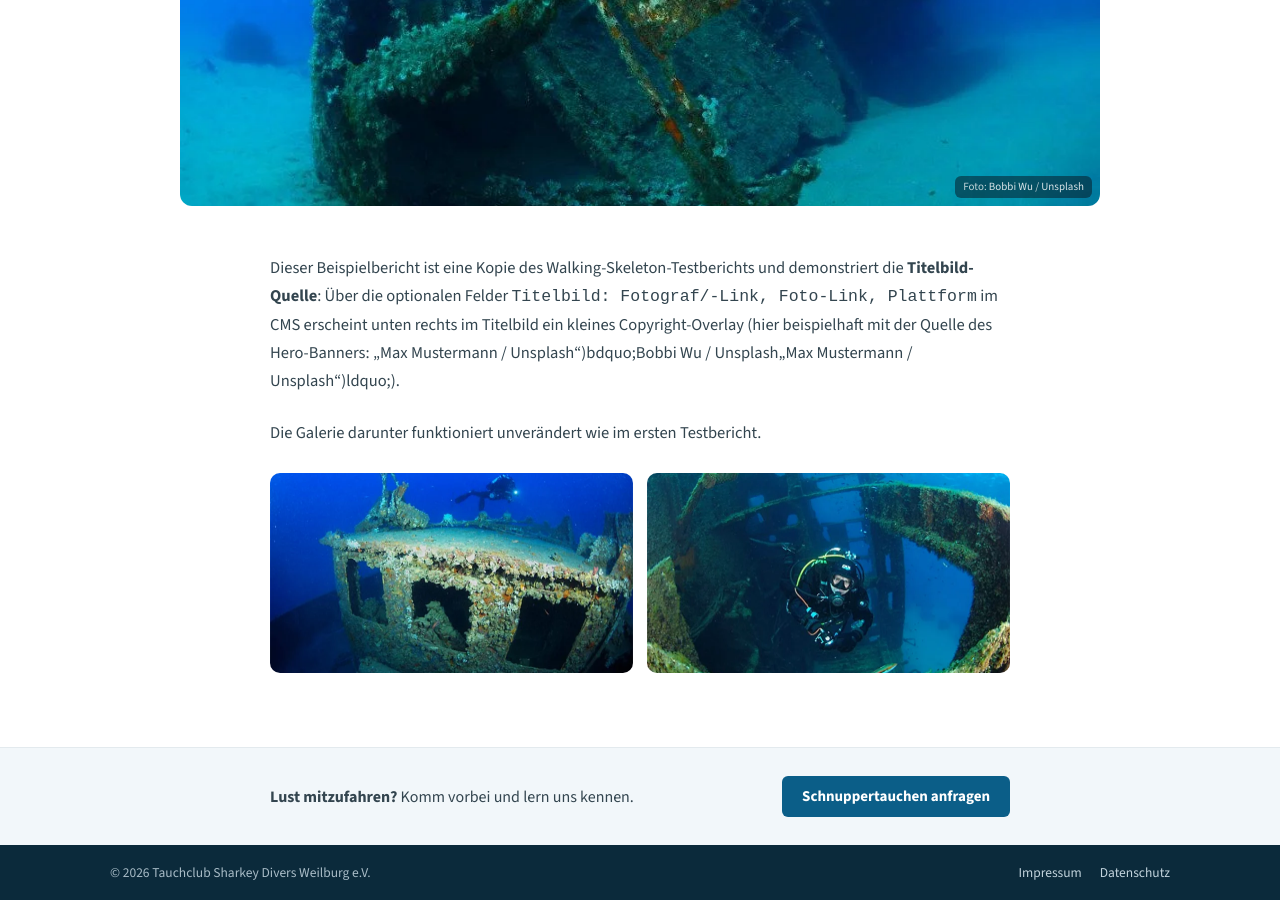
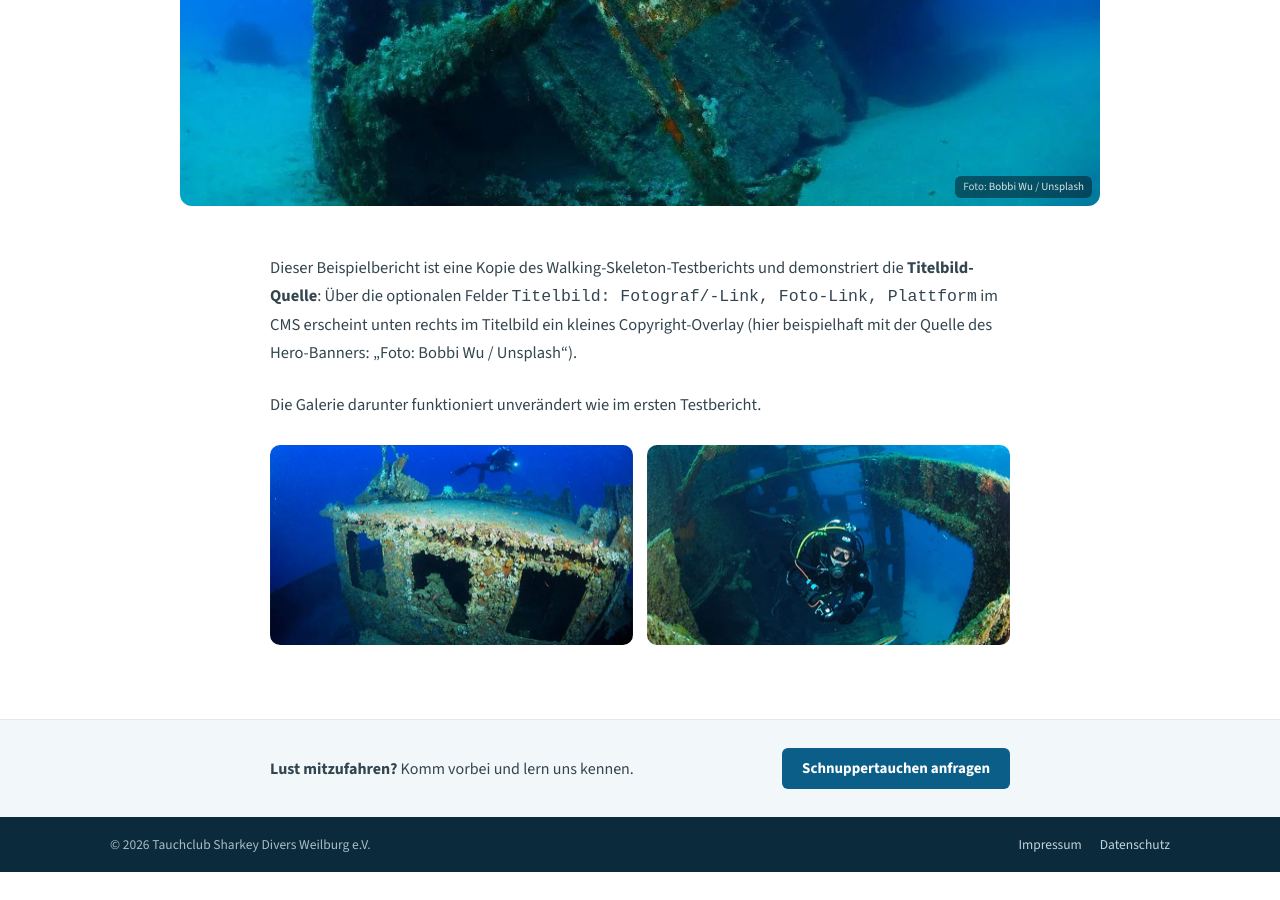
Before and after one commit to hollesse/sharkey-divers.de, a Jekyll site: the page built from _posts/2026-09-01-testbericht-mit-bildquelle.md, in a window 1280 px wide and 900 px high, scrolled down 611 px. Built offline with Jekyll 4.4.1, drawn with Linux system fonts in a browser that asks for light colours; after the commit the page ends 1483 px from its top, so only the background shows below that.

Commit message:
fix(design-system): zerschossenen Beispieltext im Bildquellen-Testbericht repariert [design-system-001]

```diff
--- a/_posts/2026-09-01-testbericht-mit-bildquelle.md
+++ b/_posts/2026-09-01-testbericht-mit-bildquelle.md
@@ -15,7 +15,7 @@ bild_plattform: "Unsplash"
 Dieser Beispielbericht ist eine Kopie des Walking-Skeleton-Testberichts und
 demonstriert die **Titelbild-Quelle**: Über die optionalen Felder
 `Titelbild: Fotograf/-Link, Foto-Link, Plattform` im CMS erscheint unten rechts
-im Titelbild ein kleines Copyright-Overlay (hier beispielhaft mit der Quelle des Hero-Banners:
-&bdquo;Max Mustermann / Unsplash&ldquo;)bdquo;Bobbi Wu / Unsplash&bdquo;Max Mustermann / Unsplash&ldquo;)ldquo;).
+im Titelbild ein kleines Copyright-Overlay (hier beispielhaft mit der Quelle
+des Hero-Banners: &bdquo;Foto: Bobbi Wu / Unsplash&ldquo;).
 
 Die Galerie darunter funktioniert unverändert wie im ersten Testbericht.
```
